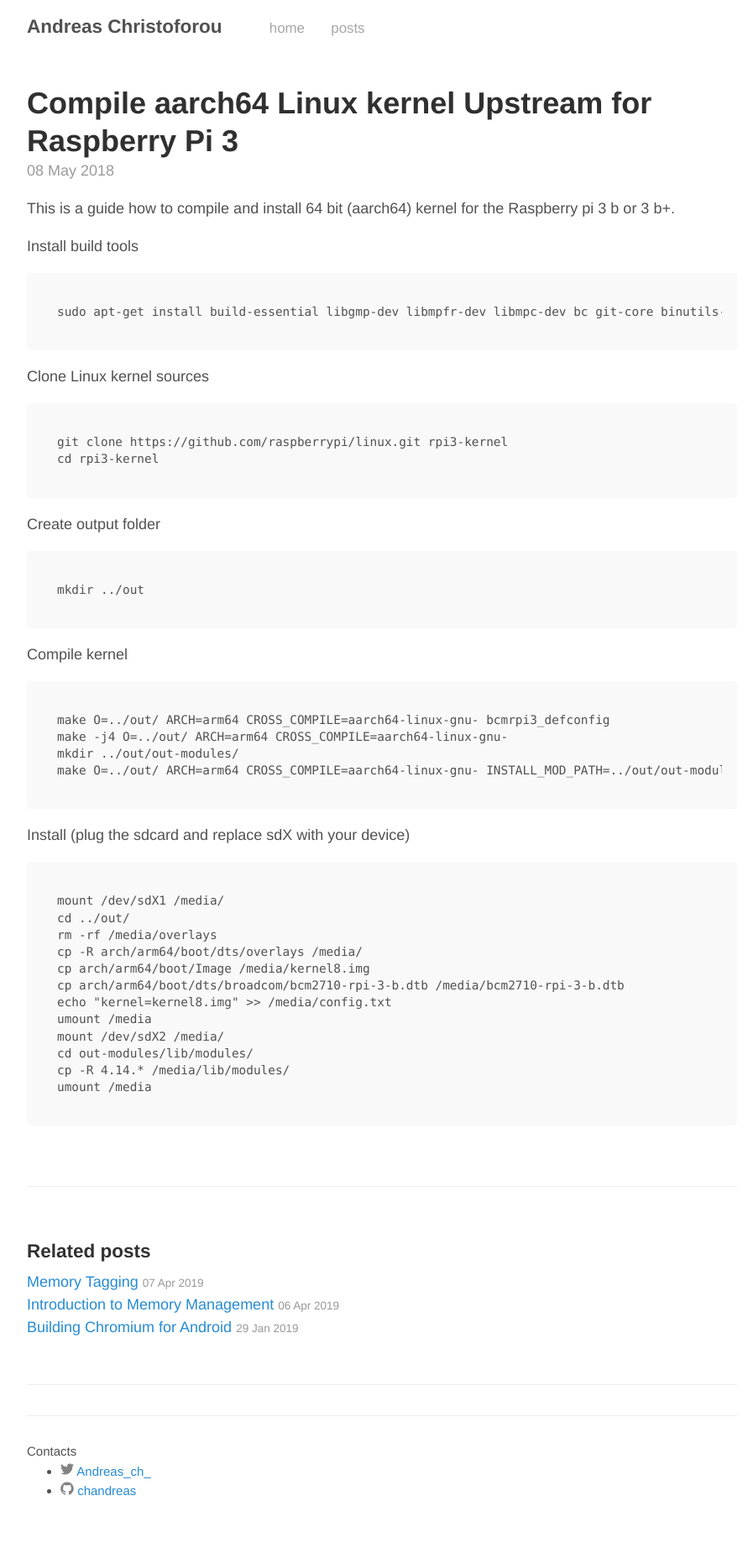
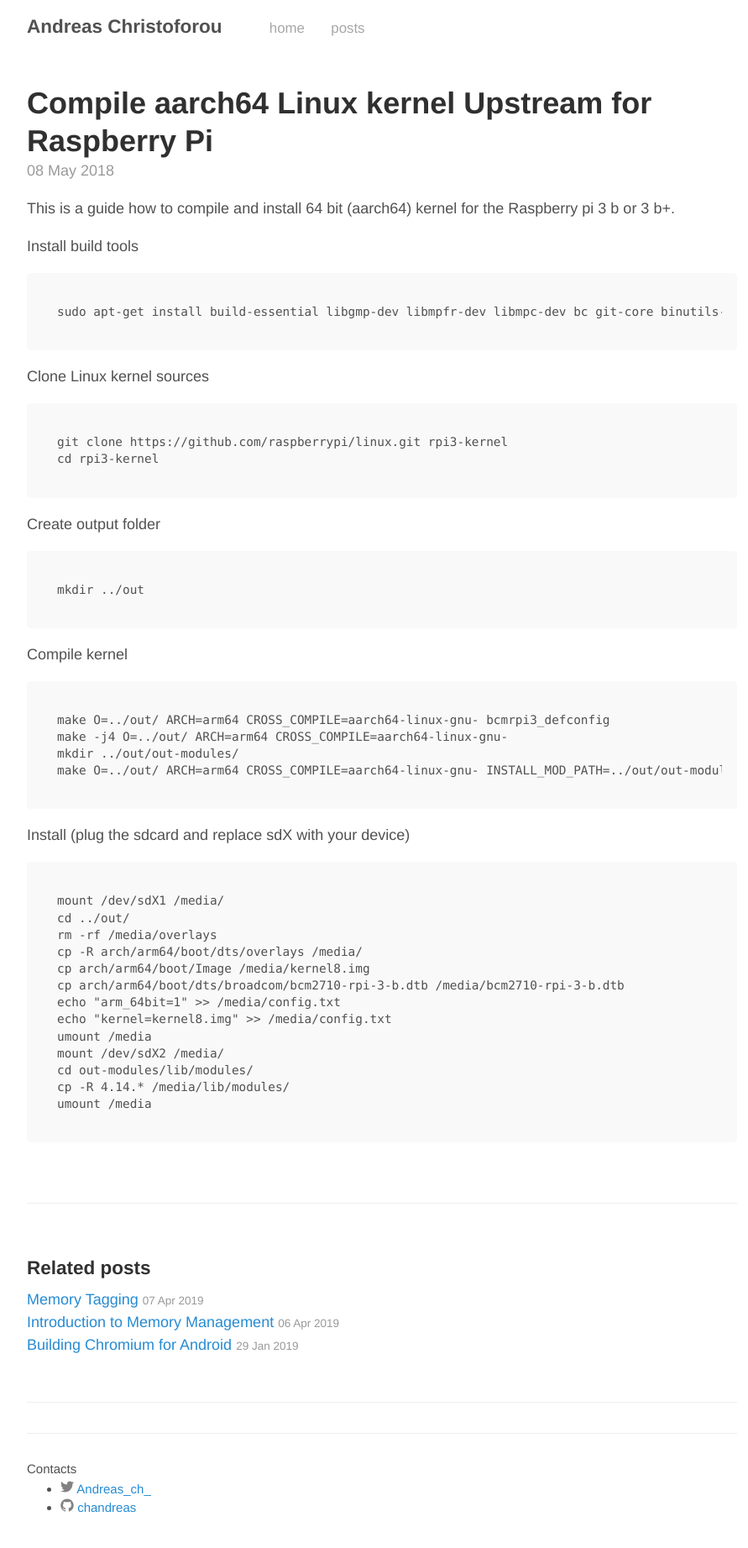
Before and after one commit to ChAndreas/chandreas.github.io, a Jekyll site: the page built from _posts/2018-05-08-rpi3-kernel-aarch64.md, in a window 1280 px wide. Shown: the whole page at 84% size, without its empty margins (185-1076 px from the left). Built offline with Jekyll 4.4.1, drawn with Linux system fonts in a browser that asks for light colours; before the commit the page ends 1822 px from its top, so only the background shows below that.

Commit message:
Update 2018-05-08-rpi3-kernel-aarch64.md

```diff
--- a/_posts/2018-05-08-rpi3-kernel-aarch64.md
+++ b/_posts/2018-05-08-rpi3-kernel-aarch64.md
@@ -1,6 +1,6 @@
 ---
 layout: post
-title: "Compile aarch64 Linux kernel Upstream for Raspberry Pi 3"
+title: "Compile aarch64 Linux kernel Upstream for Raspberry Pi"
 date: Sun May 8 17:31:51 EEST 2018
 ---
 This is a guide how to compile and install 64 bit (aarch64) kernel for the Raspberry pi 3 b or 3 b+.
@@ -33,6 +33,7 @@ Install (plug the sdcard and replace sdX with your device)
 	cp -R arch/arm64/boot/dts/overlays /media/
 	cp arch/arm64/boot/Image /media/kernel8.img
 	cp arch/arm64/boot/dts/broadcom/bcm2710-rpi-3-b.dtb /media/bcm2710-rpi-3-b.dtb
+	echo "arm_64bit=1" >> /media/config.txt
 	echo "kernel=kernel8.img" >> /media/config.txt
 	umount /media
 	mount /dev/sdX2 /media/
```
